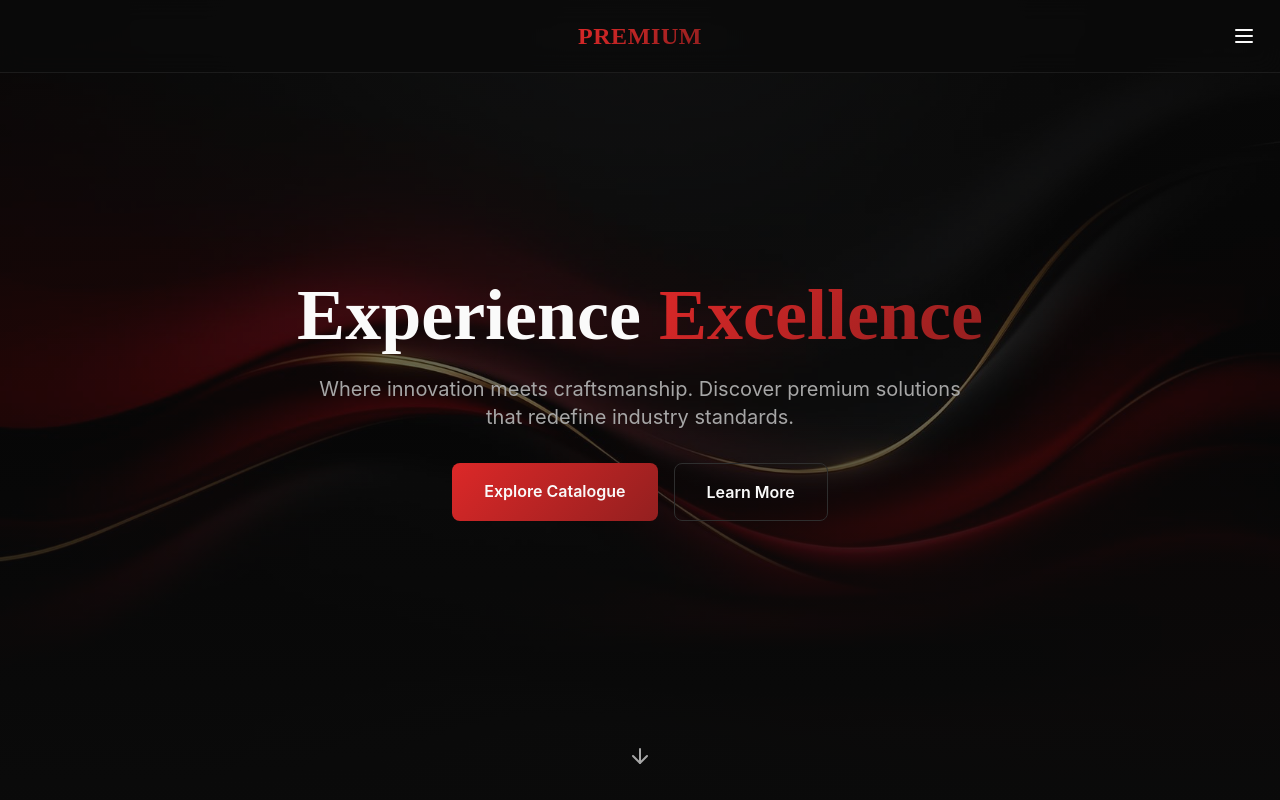
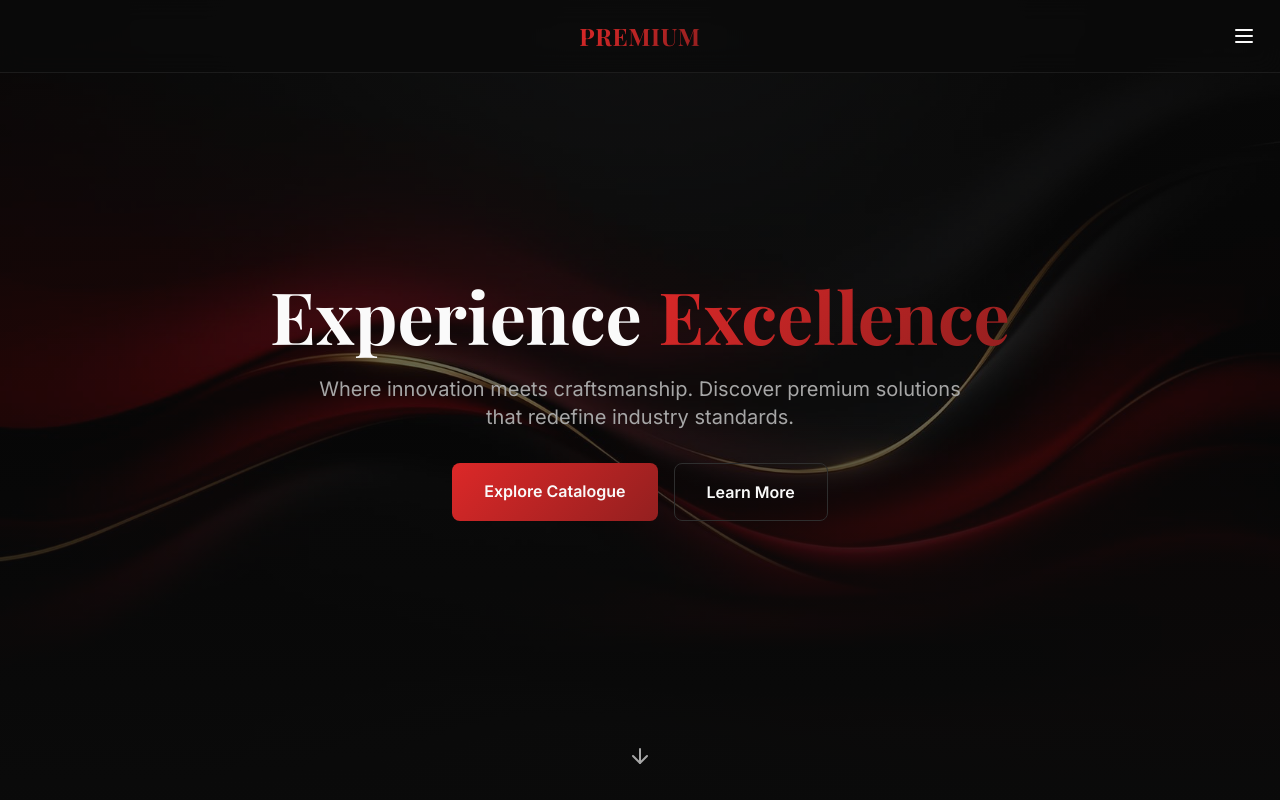
Before and after one commit to SulthanBashaMulla/Currency-site, a React (Vite) app: page / in a window 1280 px wide. Shown: the top 800 px of the page. Built offline with nearby package versions, Linux system fonts and the light colour scheme; the HTML template or start-up script is replaced by a standard one.

Commit message:
update index.css

```diff
--- a/src/index.css
+++ b/src/index.css
@@ -1,9 +1,12 @@
+/* 1️⃣ IMPORTS MUST BE FIRST */
+@import url('https://fonts.googleapis.com/css2?family=Inter:wght@300;400;500;600;700&family=Playfair+Display:wght@400;500;600;700&display=swap');
+
+/* 2️⃣ TAILWIND DIRECTIVES */
 @tailwind base;
 @tailwind components;
 @tailwind utilities;
 
-@import url('https://fonts.googleapis.com/css2?family=Inter:wght@300;400;500;600;700&family=Playfair+Display:wght@400;500;600;700&display=swap');
-
+/* 3️⃣ BASE THEME TOKENS */
 @layer base {
   :root {
     --background: 0 0% 4%;
@@ -50,6 +53,7 @@
   }
 }
 
+/* 4️⃣ GLOBAL BASE STYLES */
 @layer base {
   * {
     @apply border-border;
@@ -69,6 +73,7 @@
   }
 }
 
+/* 5️⃣ UTILITIES */
 @layer utilities {
   .text-gradient {
     @apply bg-clip-text text-transparent;
```
